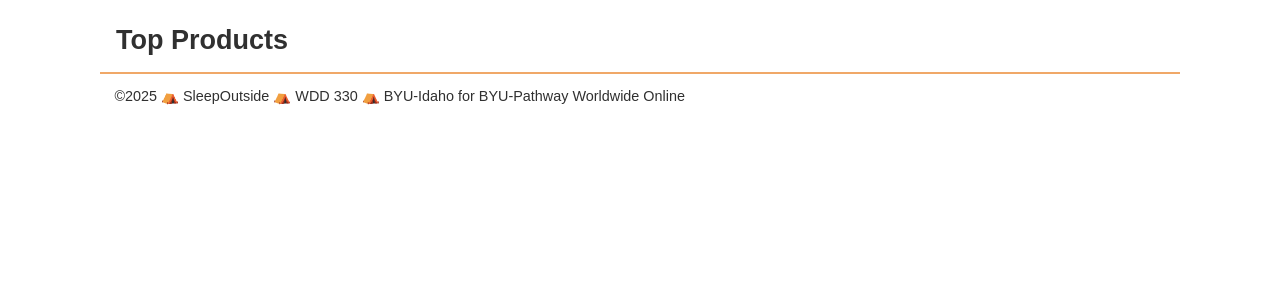
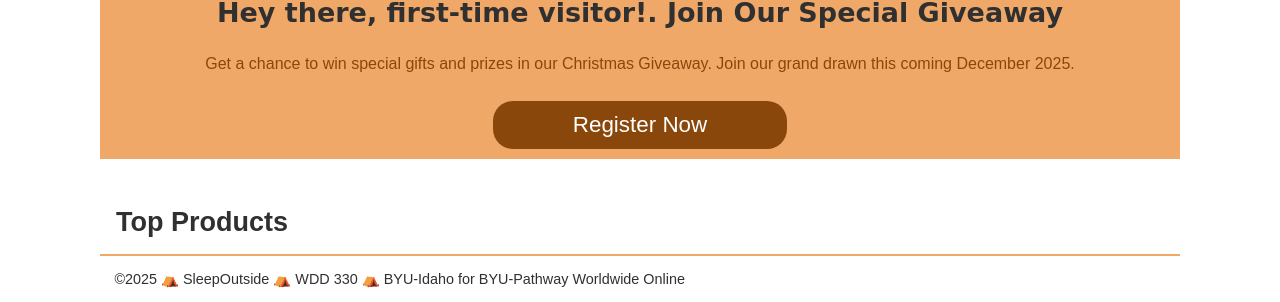
Before and after one commit to SamAng219255/wdd3330-sleepoutside, a website built with Vite: page src/index.html in a window 1280 px wide. Shown: the part 651-953 px from the top of the page. Before the commit the page ends 800 px from the top, so only its background shows below. Built offline with nearby package versions, Linux system fonts and the light colour scheme.

Commit message:
call to action

```diff
--- a/src/css/style.css
+++ b/src/css/style.css
@@ -93,7 +93,43 @@ p {
 .logo--square > div {
   margin-top: -1.7em;
 }
+/*Call to action */
+.cta{
+  display: flex;
+  flex-direction: column;
+  background-color: var(--primary-color);
 
+}
+.cta h2{
+  font-family: cursive;
+  color: var(--dark-grey);
+  margin-top: 20px;
+  margin-bottom: 15px;
+  text-align: center;
+}
+.cta p {
+    margin-bottom: 1rem;
+    color: var(--tertiary-color);
+    font-weight: 500;
+    text-align: center;
+    font-size:medium;
+}
+
+.cta button {
+    font-size: 1.4rem;
+    color: white;
+    padding: 0.7rem 5rem;
+    text-decoration: none;
+    text-align: center;
+    background-color: var(--tertiary-color);
+    margin-bottom: 10px;
+    border-radius: 20px;
+}
+
+.cta button:hover {
+    background-color:var(--dark-grey);
+
+}
 /* utility classes */
 .highlight {
   color: var(--tertiary-color);
--- a/src/index.html
+++ b/src/index.html
@@ -30,7 +30,11 @@
           </p>
         </div>
       </div>
-
+      <div class="cta">
+        <h2>Hey there, first-time visitor!. Join Our Special Giveaway</h2>
+        <p>Get a chance to win special gifts and prizes in our Christmas Giveaway. Join our grand drawn this coming December 2025.</p>
+        <button>Register Now</button>
+      </div>
       <section class="products">
         <h2>Top Products</h2>
         <ul class="product-list"></ul>
```
